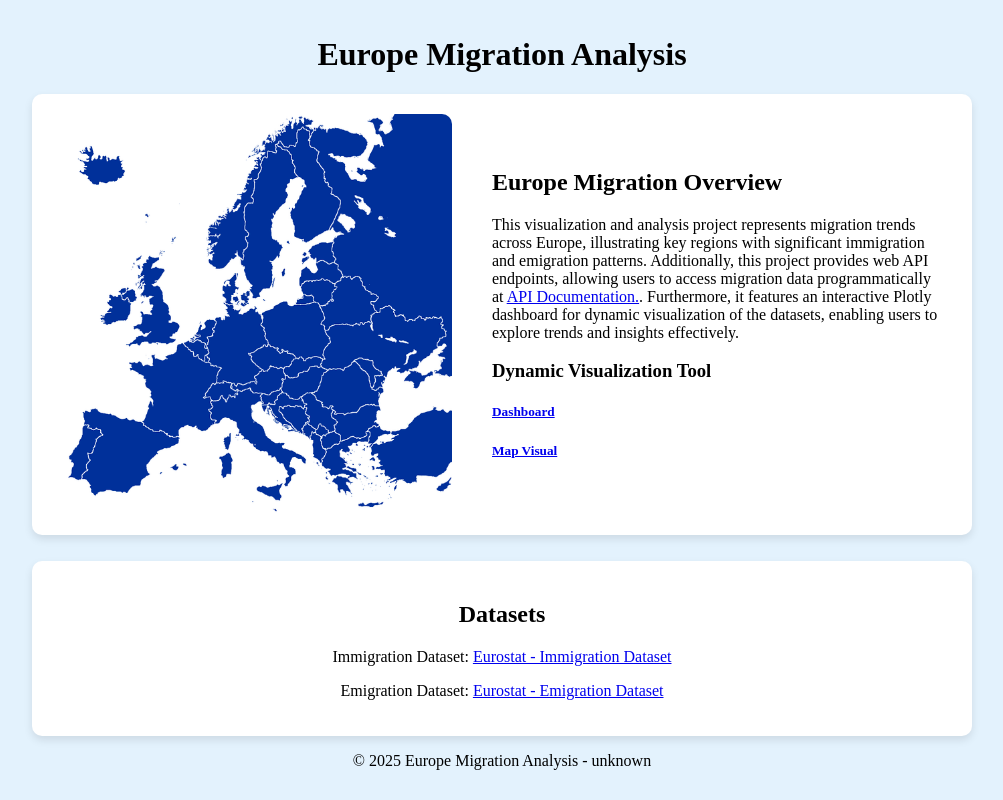
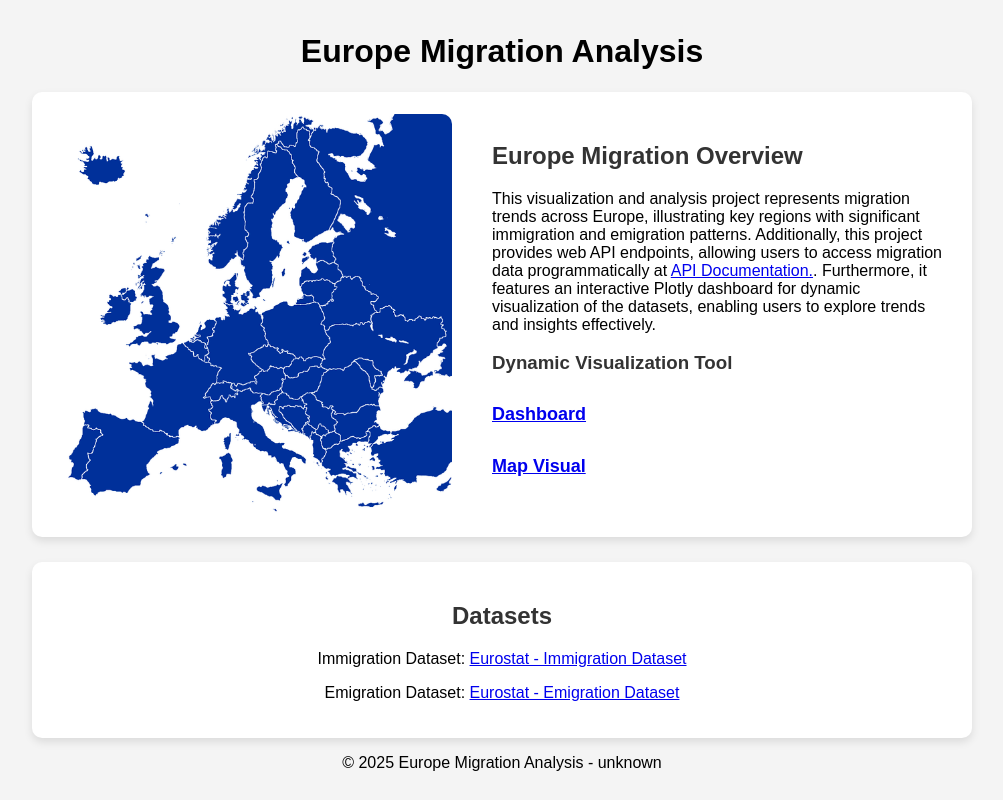
Before and after one commit to cagrigoksu/eu_migration_web_api, a Flask app: page / in a window 1280 px wide. Shown: the whole page, without its empty margins (138-1141 px from the left). Run offline with Flask 3, Linux system fonts and the light colour scheme; parts of the project's set-up code (start-up, migrations or seed data) failed here and were passed over.

Commit message:
fix: main page UI enhancement.

```diff
--- a/static/style.css
+++ b/static/style.css
@@ -5,8 +5,9 @@ body {
     align-items: center;
     height: 100vh;
     margin: 0;
-    background-color: #e3f2fd;
+    background-color: #f4f4f4;
     overflow: hidden;
+    font-family: Arial, sans-serif;
 }
 main {
     display: flex;
@@ -39,3 +40,12 @@ main {
     text-align: left;
     padding: 10px;
 }
+
+h2, h3 {
+    color: #333;
+}
+
+h5 {
+    font-size: 18px;
+    color: #555;
+}
```
